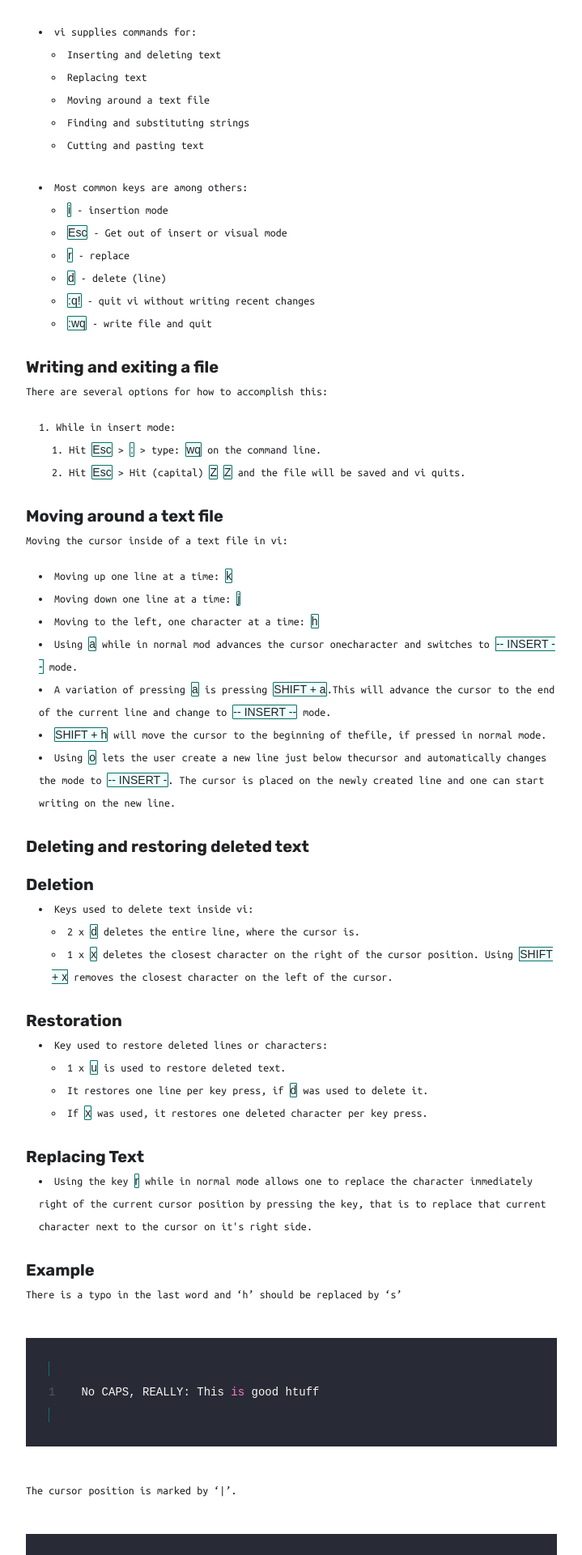
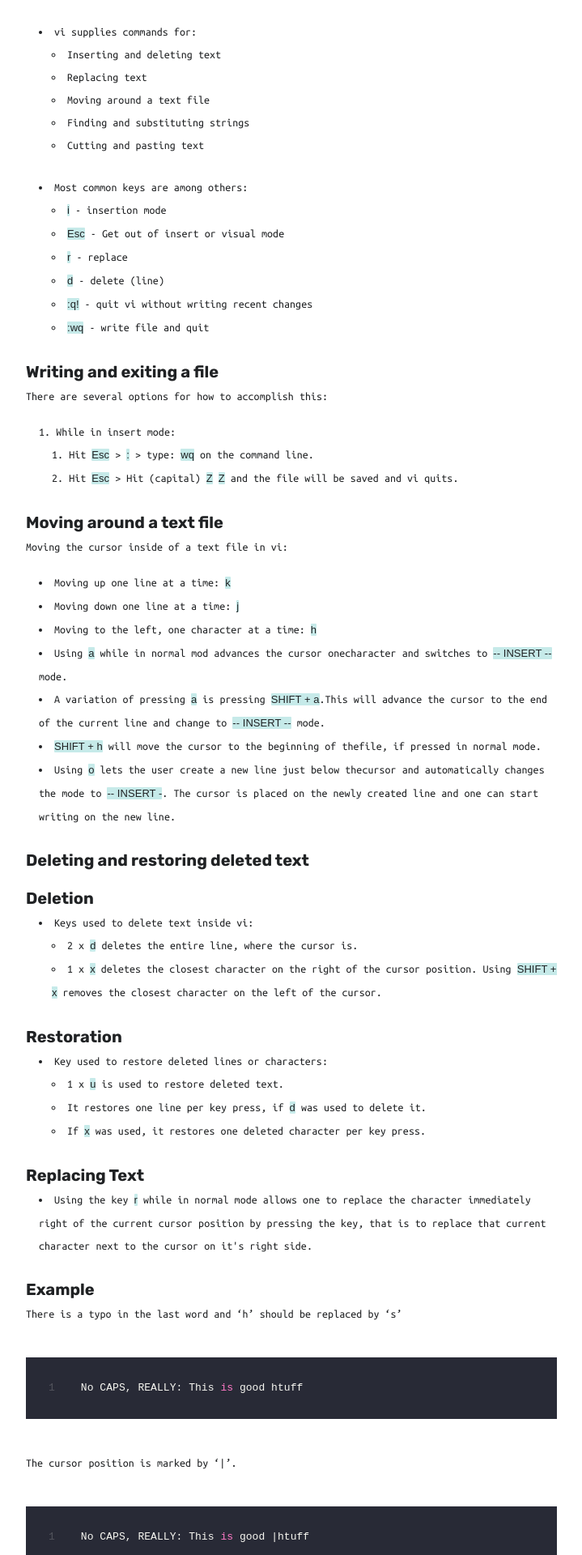
Before and after one commit to kletobias/kletobias.github.io, a Jekyll site: the page built from _projects/Chapter_5-1.md, in a window 1280 px wide. Shown: the part 2239-4159 px from the top of the page at 81% size, without its empty margins (38-757 px from the left). Built offline with Jekyll 4.4.1, drawn with Linux system fonts in a browser that asks for light colours; nearby versions of some CDN libraries; some web fonts are replaced.

```diff
--- a/_sass/_typography.scss
+++ b/_sass/_typography.scss
@@ -228,13 +228,17 @@
 }
 
 code {
-  background-color: #edfffe;
-  border: 0.5px solid #0c7068;
+  background-color: #c6eae9;
+  border: 0.5px hidden #0c7068;
   border-radius: 1px;
 }
 
 code {
   font-family: $inline_code_font;
+  font-weight: $p-weight;
+  font-size: $p-size-small;
+  line-height: $p-lineheight;
+  letter-spacing: $p-spacing;
 }
 
 ::selection {
```
